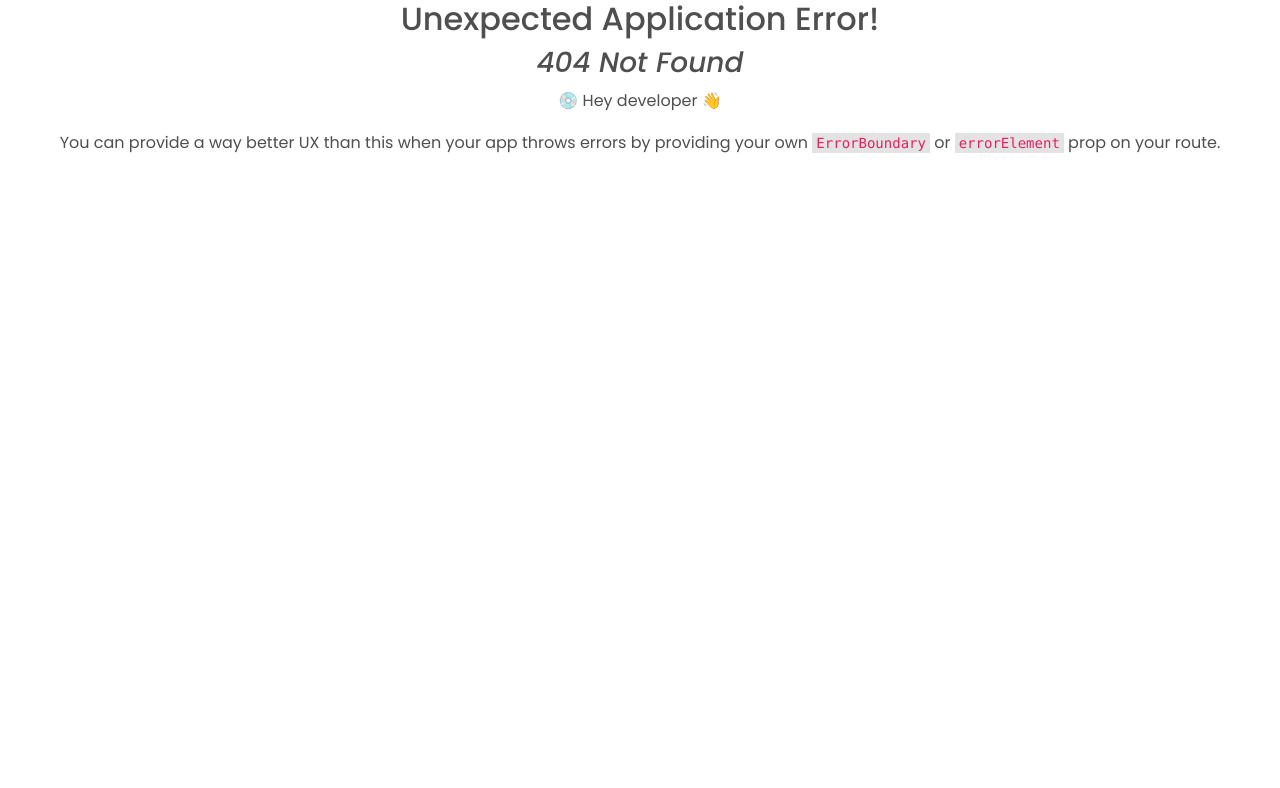
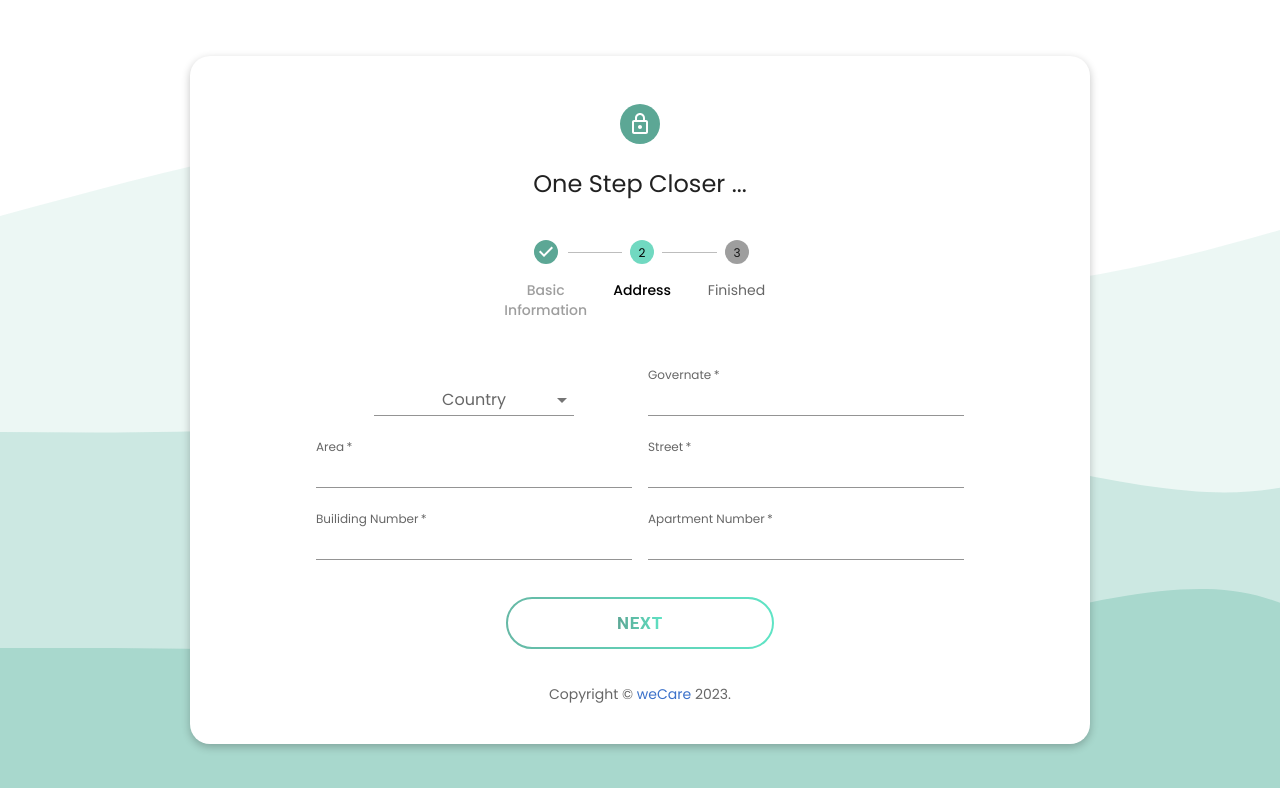
Before and after one commit to Maisaa66/weCare, a React (Create React App) app in the folder clientside/: page /signup/steptwo in a window 1280 px wide. Before the commit this address had no page. Shown: the top 788 px of the page. Built offline with nearby package versions, Linux system fonts and the light colour scheme; a web font is replaced by a local one.

Commit message:
update routing in navbar, login, and signup

```diff
--- a/clientside/src/Pages/Signup/Signup.js
+++ b/clientside/src/Pages/Signup/Signup.js
@@ -202,7 +202,7 @@ export default function SignUp() {
                 label="Remember me"
               />
               <div>
-                <a href="http://marcel-pirnay.be/" className={`${classes.btn}`}>
+                <Link to="/signup/stepone" className={`${classes.btn}`}>
                   <svg width="277" height="62">
                     <defs>
                       <linearGradient id="grad1">
@@ -221,12 +221,12 @@ export default function SignUp() {
                     ></rect>
                   </svg>
                   <span>Sign Up</span>
-                </a>
+                </Link>
               </div>
 
               <Grid container>
                 <Grid item xs={12}>
-                  <Typography variant="h4" textAlign="center" fullWidth>
+                  <Typography variant="h4" textAlign="center">
                     <span style={{ fontSize: "0.9rem" }}>
                       Already have an account?
                     </span>
--- a/clientside/src/Pages/Signup/Step1.js
+++ b/clientside/src/Pages/Signup/Step1.js
@@ -2,7 +2,7 @@ import * as React from "react";
 import Avatar from "@mui/material/Avatar";
 import CssBaseline from "@mui/material/CssBaseline";
 import TextField from "@mui/material/TextField";
-import Link from "@mui/material/Link";
+import { Link } from "react-router-dom";
 import Grid from "@mui/material/Grid";
 import Box from "@mui/material/Box";
 import LockOutlinedIcon from "@mui/icons-material/LockOutlined";
@@ -22,7 +22,7 @@ function Copyright(props) {
       {...props}
     >
       {"Copyright © "}
-      <Link color="inherit" href="https://mui.com/">
+      <Link color="inherit" to="/">
         weCare
       </Link>{" "}
       {new Date().getFullYear()}
@@ -161,7 +161,7 @@ export default function StepOne() {
               />
 
               <div>
-                <a href="http://marcel-pirnay.be/" className={`${classes.btn}`}>
+              <Link to="/signup/steptwo" className={`${classes.btn}`}>
                   <svg width="277" height="62">
                     <defs>
                       <linearGradient id="grad1">
@@ -179,8 +179,8 @@ export default function StepOne() {
                       height="50"
                     ></rect>
                   </svg>
-                  <span>next</span>
-                </a>
+                  <span>Next</span>
+                </Link>
               </div>
             </Box>
           </Box>
--- a/clientside/src/Pages/Signup/Step2.js
+++ b/clientside/src/Pages/Signup/Step2.js
@@ -2,7 +2,6 @@ import * as React from "react";
 import Avatar from "@mui/material/Avatar";
 import CssBaseline from "@mui/material/CssBaseline";
 import TextField from "@mui/material/TextField";
-import Link from "@mui/material/Link";
 import Grid from "@mui/material/Grid";
 import Box from "@mui/material/Box";
 import LockOutlinedIcon from "@mui/icons-material/LockOutlined";
@@ -12,6 +11,7 @@ import { createTheme, ThemeProvider } from "@mui/material/styles";
 import classes from "./signup.module.css";
 import ProgressBar from "../../components/UI/ProgressBar/ProgressBar";
 import DropDown from "../../components/UI/DropDown/DropDown";
+import { Link } from "react-router-dom";
 
 function Copyright(props) {
   return (
@@ -22,7 +22,7 @@ function Copyright(props) {
       {...props}
     >
       {"Copyright © "}
-      <Link color="inherit" href="https://mui.com/">
+      <Link color="inherit" to="/">
         weCare
       </Link>{" "}
       {new Date().getFullYear()}
@@ -205,7 +205,7 @@ export default function StepTwo() {
                 </Grid>
               </Grid>
               <div>
-                <a href="http://marcel-pirnay.be/" className={`${classes.btn}`}>
+              <Link to="/signup/stepthree" className={`${classes.btn}`}>
                   <svg width="277" height="62">
                     <defs>
                       <linearGradient id="grad1">
@@ -223,8 +223,8 @@ export default function StepTwo() {
                       height="50"
                     ></rect>
                   </svg>
-                  <span>next</span>
-                </a>
+                  <span>Next</span>
+                </Link>
               </div>
             </Box>
           </Box>
--- a/clientside/src/Pages/Signup/Step3.js
+++ b/clientside/src/Pages/Signup/Step3.js
@@ -2,7 +2,7 @@ import * as React from "react";
 import Avatar from "@mui/material/Avatar";
 import CssBaseline from "@mui/material/CssBaseline";
 // import TextField from "@mui/material/TextField";
-import Link from "@mui/material/Link";
+import { Link } from "react-router-dom";
 // import Grid from "@mui/material/Grid";
 import Box from "@mui/material/Box";
 import LockOutlinedIcon from "@mui/icons-material/LockOutlined";
@@ -22,7 +22,7 @@ function Copyright(props) {
       {...props}
     >
       {"Copyright © "}
-      <Link color="inherit" href="https://mui.com/">
+      <Link color="inherit" to="/">
         weCare
       </Link>{" "}
       {new Date().getFullYear()}
--- a/clientside/src/components/Layout/NavBar/NavBar.js
+++ b/clientside/src/components/Layout/NavBar/NavBar.js
@@ -8,9 +8,9 @@ function NavBar() {
       {" "}
       <nav className="navbar navbar-expand-lg shadow-none py-3">
         <div className="container justify-content-between">
-          <a className="navbar-brand d-lg-block d-none m-0" href="#">
+          <Link to="/" className="navbar-brand d-lg-block d-none m-0">
             Navbar
-          </a>
+          </Link>
           <button
             className={`navbar-toggler m-lg-auto me-sm-auto   ${classes.toggler}`}
             type="button"
@@ -126,7 +126,6 @@ function NavBar() {
                 About
               </a>
             </li> */}
-
             </ul>
           </div>
           {/* <a href="#login" className="mybtn mybtnLightSolid">
@@ -144,16 +143,14 @@ function NavBar() {
               <Search></Search>
             </button>
           </form>
-      <a href="#login" className="mybtn mybtnLightSolid m-auto">
+          <Link to="/login" className="mybtn mybtnLightSolid m-auto">
             Login/Register
-      </a>
+          </Link>
         </div>
-
       </nav>
-      <a className="navbar-brand d-lg-none d-block m-auto m-0" href="#">
+      <Link to="/" className="navbar-brand d-lg-none d-block m-auto m-0">
         Navbar
-      </a>
-
+      </Link>
     </>
   );
 }
```
Also changed, not shown: clientside/src/App.js (+17 -8 lines), 2 other files (tests, documents, lock files or other folders). Lines whose indentation alone changed are shown as unchanged.
